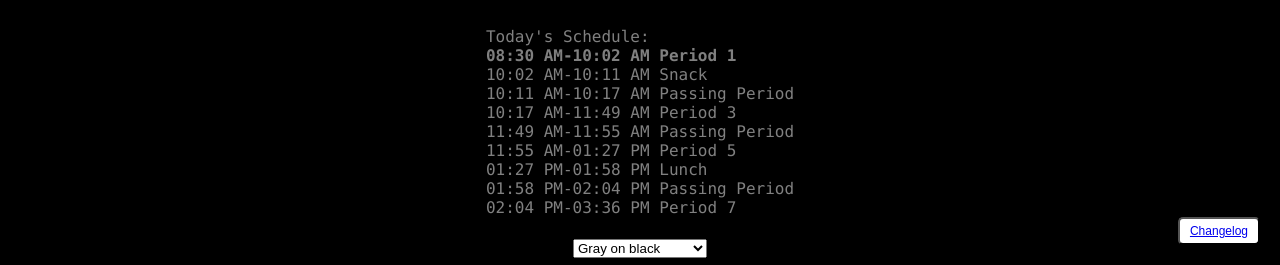
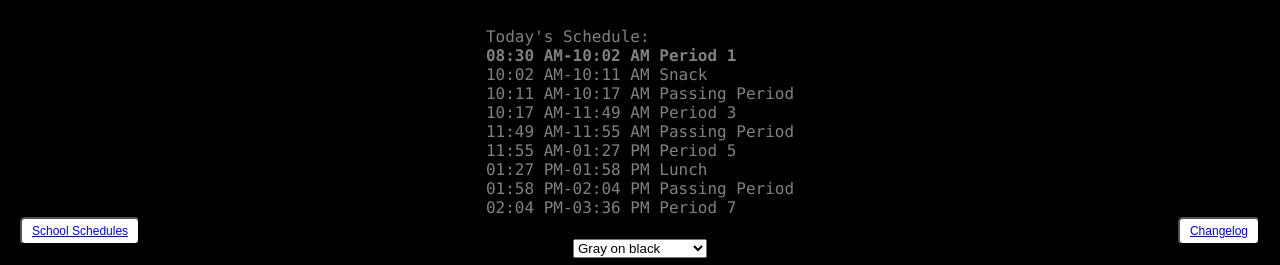
Before and after one commit to oirehm/schedulemonitor, a plain HTML site: page index.html in a window 1280 px wide. Shown: the part 535-800 px from the top of the page. Drawn offline with nearby package versions, Linux system fonts and the light colour scheme; some packages are replaced by stand-ins of ours.

Commit message:
More changes merged into 1.5.50
- Fixed bug where switching days with the day selector would not properly run the auto schedule feature.
- Removed unused code
- Added an icon for the tab
- Separated css into its own file
- Added link to view school calendar and schedule
- Updated README finally to reflect additional changes
- Added a no school display for non-student days

```diff
--- a/css/styles.css
+++ b/css/styles.css
@@ -38,6 +38,20 @@ body {
   position: fixed;
   bottom: 20px;
   right: 20px;
+}
+
+#calendarButton {
+  font-size: 12px;
+  padding: 5px 10px;
+  border-radius: 5px;
+  background-color: #fff;
+  color: #000;
+  box-shadow: 0 2px 4px rgba(0, 0, 0, 0.4);
+
+  /* Positioning */
+  position: fixed;
+  bottom: 20px;
+  left: 20px;
 }
 
 .button-panel {
--- a/index.html
+++ b/index.html
@@ -159,6 +159,13 @@
           href="https://github.com/oirehm/schedulemonitor/blob/main/Changelog.md"
           target="_blank"
           >Changelog</a
+        >
+      </button>
+      <button id="calendarButton">
+        <a
+          href="https://www.busd.k12.ca.us/cms/lib/CA02204429/Centricity/Domain/2350/BHS%20Calendar%20and%20Bell%20Schedule%202023-2024%20Updated.pdf"
+          target="_blank"
+          >School Schedules</a
         >
       </button>
 
```
Also changed, not shown: 2 other files.
